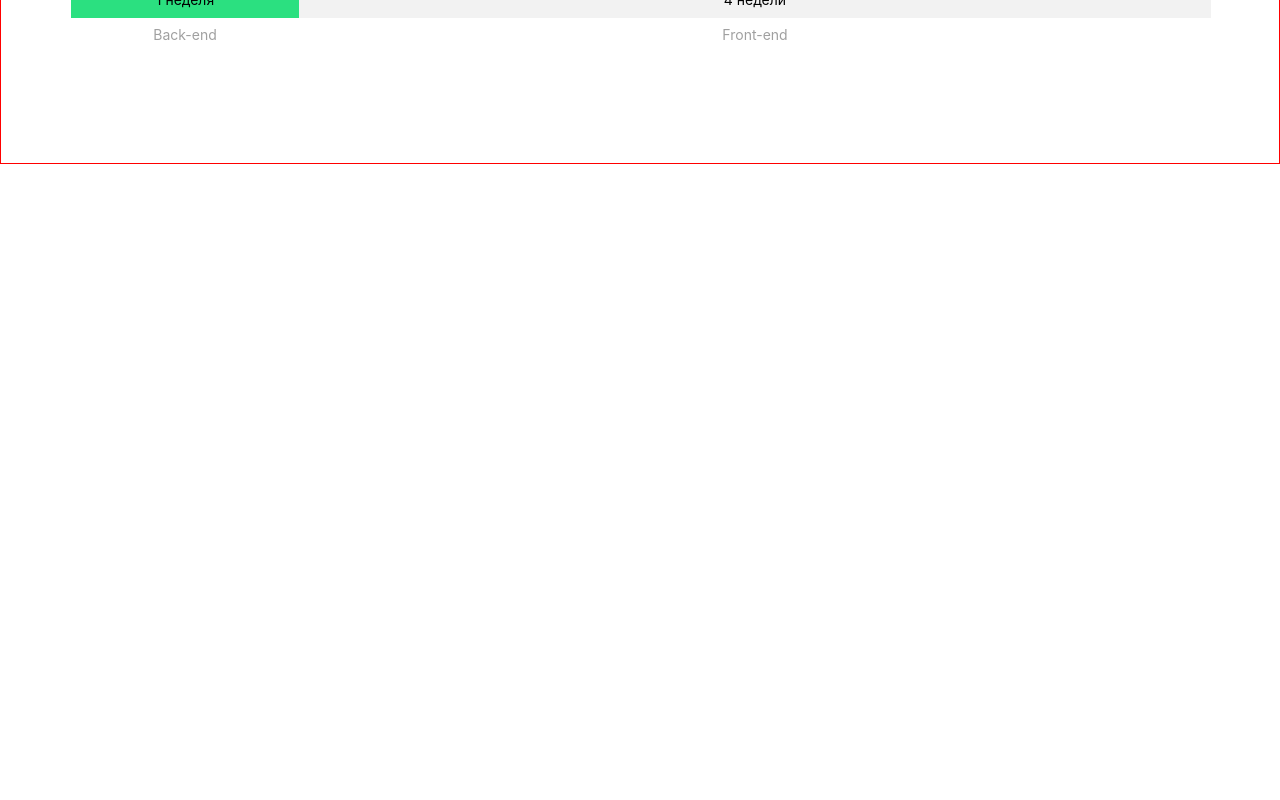
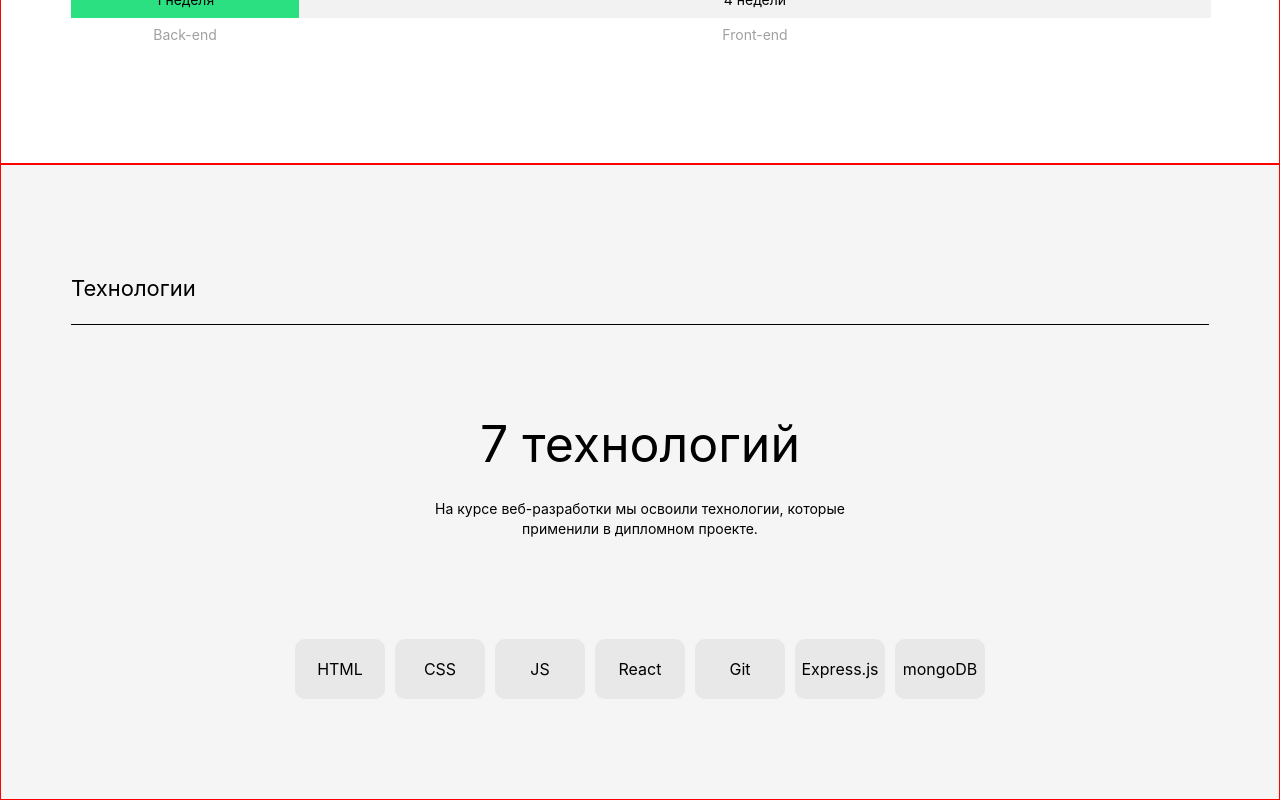
Before and after one commit to AndrewRusanov/movies-explorer-frontend, a React (Create React App) app: page / in a window 1280 px wide. Shown: the part 1101-1901 px from the top of the page. Before the commit the page ends 1265 px from the top, so only its background shows below. Built offline with nearby package versions, Linux system fonts and the light colour scheme.

Commit message:
feat: add Techs layout

```diff
--- a/src/components/Main/Main.jsx
+++ b/src/components/Main/Main.jsx
@@ -1,11 +1,13 @@
 import Promo from "./Promo/Promo";
 import styles from "./Main.module.css";
 import AboutProject from "./AboutProject/AboutProject";
+import Techs from "./Techs/Techs";
 
 const Main = () => {
   return <main>
     <Promo/>
     <AboutProject/>
+    <Techs/>
   </main>;
 };
 
--- /dev/null
+++ b/src/components/Main/Techs/Techs.jsx
@@ -0,0 +1,26 @@
+import techStack from "../../../utils/techStack";
+import styles from "./Techs.module.css";
+
+const Techs = () => {
+  return (
+    <section className={styles.container}>
+      <div className={styles.wrapper}>
+        <h2 className={styles.title}>Технологии</h2>
+        <div className={styles.techContainer}>
+          <h3 className={styles.techTitle}>7 технологий</h3>
+          <p className={styles.techSubtitle}>
+            На курсе веб-разработки мы освоили технологии, которые применили в
+            дипломном проекте.
+          </p>
+          <div className={styles.techStack__container}>
+            {techStack.map((item) => {
+              return <div className={styles.techStack}>{item}</div>;
+            })}
+          </div>
+        </div>
+      </div>
+    </section>
+  );
+};
+
+export default Techs;
--- /dev/null
+++ b/src/components/Main/Techs/Techs.module.css
@@ -0,0 +1,75 @@
+.container{
+  background-color: #F5F5F5;
+  margin: 0 auto;
+  color: black;
+}
+
+.wrapper{
+  border: 1px solid red;
+  max-width: 1280px;
+  display: flex;
+  flex-direction: column;
+  margin: 0 auto;
+}
+
+.title {
+  margin: 110px 70px 0 ;
+  padding: 0;
+  padding-bottom: 23px;
+  font-weight: 400;
+  font-size: 22px;
+  line-height: 1.21;
+  letter-spacing: -4%;
+  border-bottom: 1px solid black;
+}
+
+.techContainer {
+  display: flex;
+  flex-direction: column;
+  align-items: center;
+  margin: 90px auto 100px;
+}
+
+.techTitle{
+  margin: 0 0 26px 0;
+  padding: 0;
+  font-weight: 400;
+  font-size: 50px;
+  line-height: 58px;
+  letter-spacing: -4%;
+  text-align: center;
+}
+
+.techSubtitle {
+  margin: 0;
+  padding: 0;
+  font-size: 14px;
+  line-height: 20px;
+  letter-spacing: -4%;
+  text-align: center;
+  max-width: 460px;
+}
+
+.techStack__container {
+  display: flex;
+  flex-direction: row;
+  justify-content: space-between;
+  margin: 100px auto 0;
+  padding: 0;
+}
+
+.techStack{
+  display: flex;
+  justify-content: center;
+  align-items: center;
+  min-width: 90px;
+  height: 60px;
+  border-radius: 10px;
+  background-color: #E8E8E8;
+  color: black;
+  margin-right: 10px;
+}
+
+.techStack:last-of-type{
+  margin-right: 0;
+}
--- /dev/null
+++ b/src/utils/techStack.js
@@ -0,0 +1,11 @@
+const techStack = [
+  "HTML",
+  "CSS",
+  "JS",
+  "React",
+  "Git",
+  "Express.js",
+  "mongoDB",
+];
+
+export default techStack;
```
